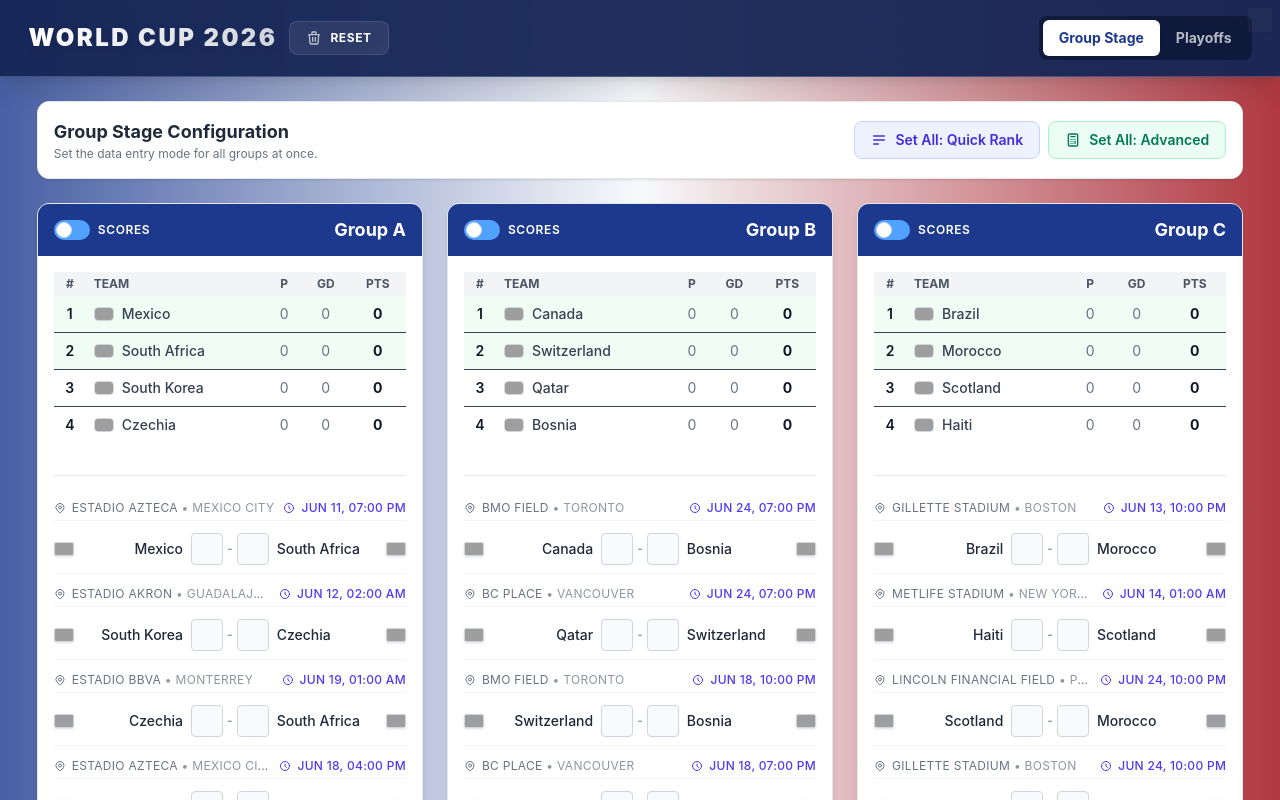
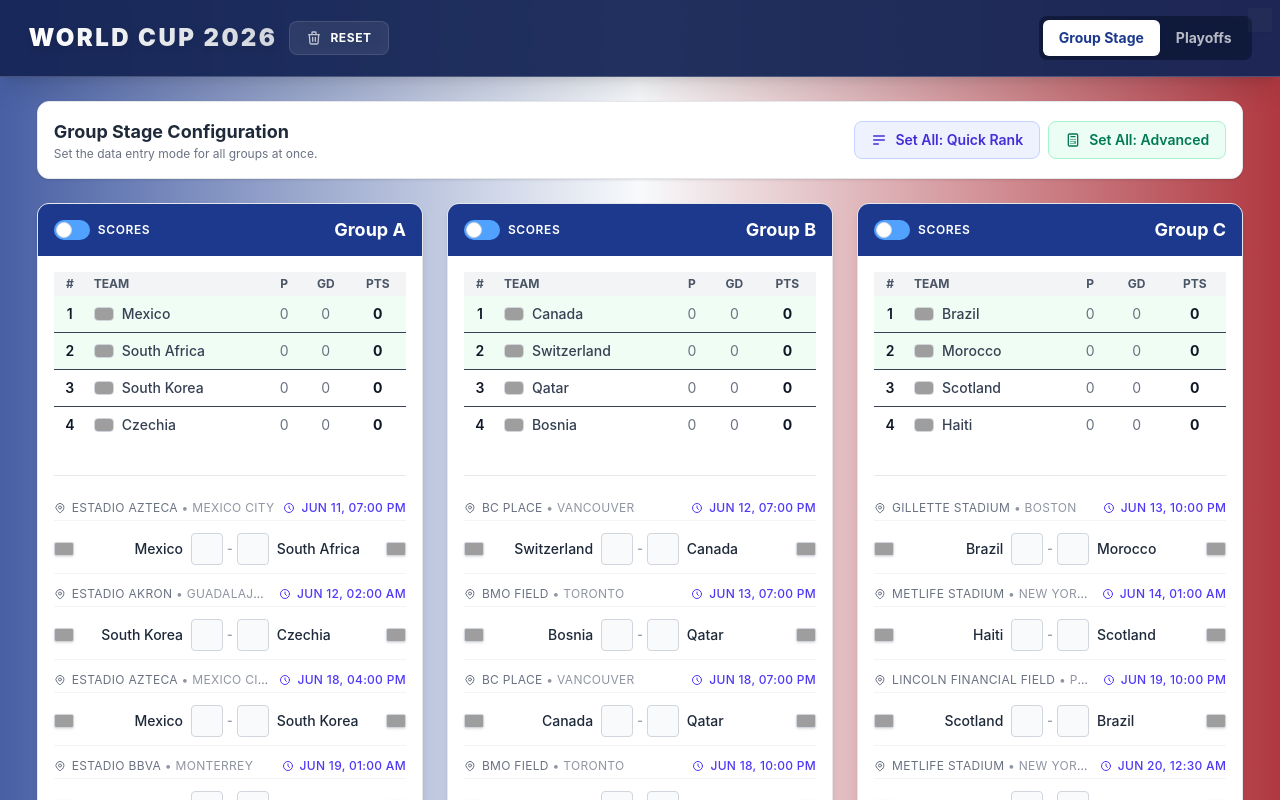
Before and after one commit to AvishayC88/world-cup-builder, a React (Vite) app: page / in a window 1280 px wide. Shown: the top 800 px of the page. Built offline with nearby package versions, Linux system fonts and the light colour scheme; grey boxes are pictures that could not be loaded.

Commit message:
feat: add GroupCard component with toggleable manual or score-based group modes

```diff
--- a/src/components/GroupStage/GroupCard.tsx
+++ b/src/components/GroupStage/GroupCard.tsx
@@ -4,6 +4,7 @@ import { useTournamentStore } from '../../store/tournamentStore';
 import { StandingsTable } from './StandingsTable';
 import { MatchRow } from './MatchRow';
 import { DraggableTeamList } from './DraggableTeamList';
+import { matchMetadata } from '../../data/matchMetadata';
 
 interface GroupCardProps {
   group: Group;
@@ -17,7 +18,13 @@ export const GroupCard: React.FC<GroupCardProps> = ({ group }) => {
 
   // 2. Memoize the filtered array so we only recalculate when allMatches or group.id changes
   const matches = useMemo(() => {
-    return Object.values(allMatches).filter((m) => m.groupId === group.id);
+    return Object.values(allMatches)
+      .filter((m) => m.groupId === group.id)
+      .sort((a, b) => {
+        const dateA = matchMetadata[a.id]?.utcDate ? new Date(matchMetadata[a.id].utcDate).getTime() : 0;
+        const dateB = matchMetadata[b.id]?.utcDate ? new Date(matchMetadata[b.id].utcDate).getTime() : 0;
+        return dateA - dateB;
+      });
   }, [allMatches, group.id]);
 
   return (
```
